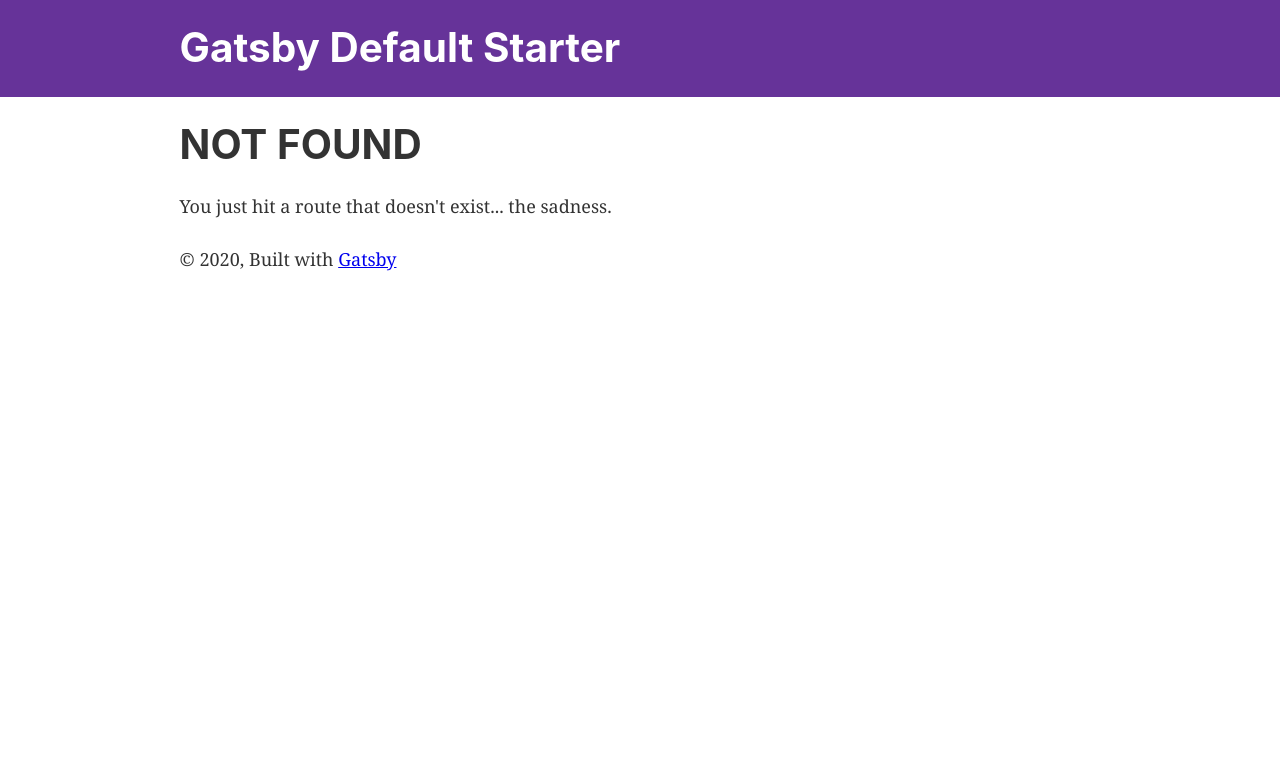
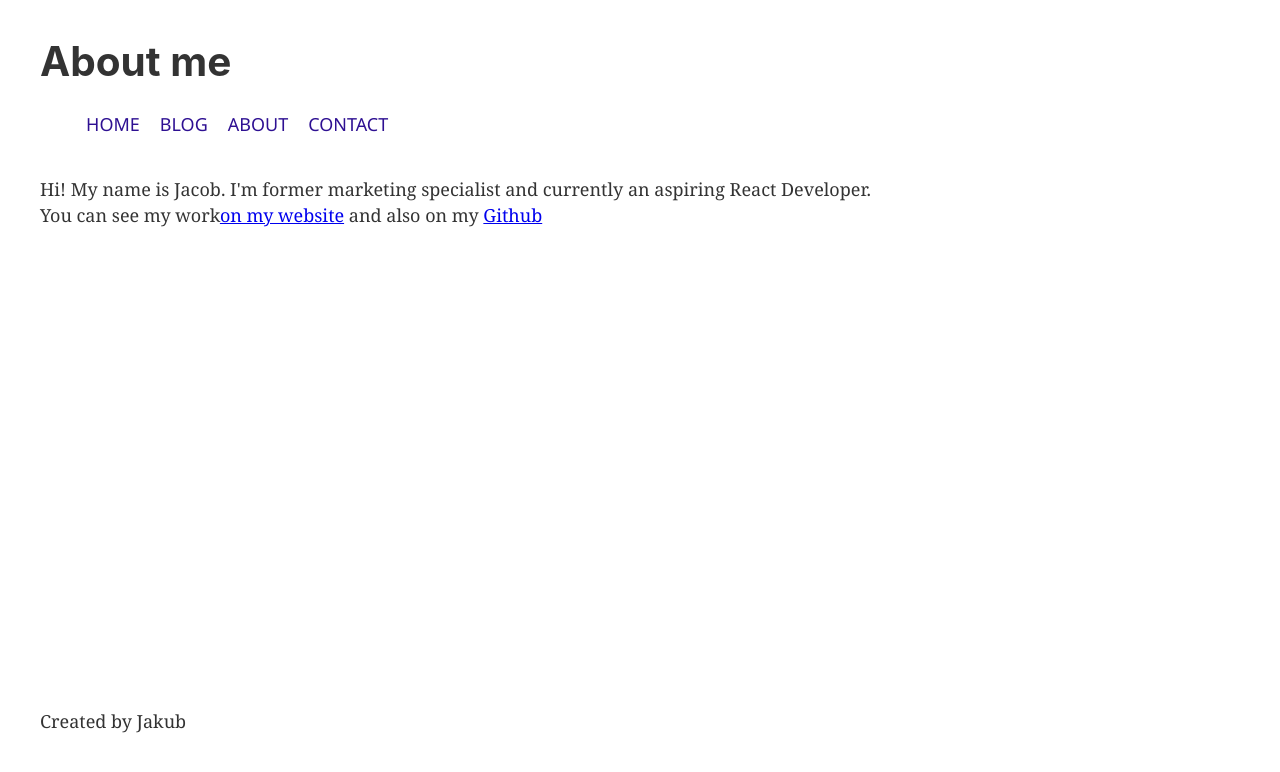
Before and after one commit to Jakub-Piskorz/gatsby-training-blog, a Gatsby site: page /about in a window 1280 px wide. Before the commit this address had no page. Built offline with nearby package versions, Linux system fonts and the light colour scheme; Gatsby itself is replaced by a stand-in of ours.

Commit message:
initial commit

```diff
--- a/gatsby-config.js
+++ b/gatsby-config.js
@@ -1,11 +1,12 @@
 module.exports = {
   siteMetadata: {
-    title: `Gatsby Default Starter`,
-    description: `Kick off your next, great Gatsby project with this default starter. This barebones starter ships with the main Gatsby configuration files you might need.`,
-    author: `@gatsbyjs`,
+    title: `Gatsby Training Blog v3`,
+    description: `Welcome to my Gatsby Training Blog v3`,
+    author: `Jakub Piskorz`,
   },
   plugins: [
     `gatsby-plugin-react-helmet`,
+    `gatsby-plugin-sass`,
     {
       resolve: `gatsby-source-filesystem`,
       options: {
--- a/package.json
+++ b/package.json
@@ -10,13 +10,16 @@
     "gatsby-plugin-manifest": "^2.4.23",
     "gatsby-plugin-offline": "^3.2.23",
     "gatsby-plugin-react-helmet": "^3.3.10",
+    "gatsby-plugin-sass": "^2.3.12",
     "gatsby-plugin-sharp": "^2.6.27",
     "gatsby-source-filesystem": "^2.3.24",
     "gatsby-transformer-sharp": "^2.5.13",
+    "node-sass": "^4.14.1",
     "prop-types": "^15.7.2",
     "react": "^16.12.0",
     "react-dom": "^16.12.0",
-    "react-helmet": "^6.1.0"
+    "react-helmet": "^6.1.0",
+    "styled-components": "^5.1.1"
   },
   "devDependencies": {
     "prettier": "2.0.5"
--- /dev/null
+++ b/src/components/footer.js
@@ -0,0 +1,28 @@
+import React from "react"
+import { useStaticQuery, graphql } from "gatsby"
+import "./layout.scss"
+
+const Footer = props => {
+  const {
+    site: {
+      siteMetadata: { author },
+    },
+  } = useStaticQuery(graphql`
+    query {
+      site {
+        siteMetadata {
+          author
+        }
+      }
+    }
+  `)
+  const _author = props.author || author
+
+  return (
+    <footer>
+      <p>Created by {_author}</p>
+    </footer>
+  )
+}
+
+export default Footer
--- a/src/components/header.js
+++ b/src/components/header.js
@@ -1,42 +1,69 @@
-import { Link } from "gatsby"
-import PropTypes from "prop-types"
 import React from "react"
+import { useStaticQuery, graphql, Link } from "gatsby"
+import "./layout.scss"
+import Modules from "./layout.module.scss"
 
-const Header = ({ siteTitle }) => (
-  <header
-    style={{
-      background: `rebeccapurple`,
-      marginBottom: `1.45rem`,
-    }}
+const Header = props => {
+  const {
+    site: {
+      siteMetadata: { title },
+    },
+  } = useStaticQuery(graphql`
+    query {
+      site {
+        siteMetadata {
+          title
+        }
+      }
+    }
+  `)
+  const _title = props.title || title
+
+  return (
+    <header>
+      <h1>{_title}</h1>
+      <nav>
+        <ul className={Modules.ul}>
+          <li>
+            <Link
+              activeClassName={Modules.activeLink}
+              className={Modules.link}
+              to="/"
             >
-    <div
-      style={{
-        margin: `0 auto`,
-        maxWidth: 960,
-        padding: `1.45rem 1.0875rem`,
-      }}
+              HOME
+            </Link>
+          </li>
+          <li>
+            <Link
+              activeClassName={Modules.activeLink}
+              className={Modules.link}
+              to="/blog"
             >
-      <h1 style={{ margin: 0 }}>
+              BLOG
+            </Link>
+          </li>
+          <li>
             <Link
-          to="/"
-          style={{
-            color: `white`,
-            textDecoration: `none`,
-          }}
+              activeClassName={Modules.activeLink}
+              className={Modules.link}
+              to="/about"
             >
-          {siteTitle}
+              ABOUT
             </Link>
-      </h1>
-    </div>
+          </li>
+          <li>
+            <Link
+              activeClassName={Modules.activeLink}
+              className={Modules.link}
+              to="/contact"
+            >
+              CONTACT
+            </Link>
+          </li>
+        </ul>
+      </nav>
     </header>
   )
-
-Header.propTypes = {
-  siteTitle: PropTypes.string,
-}
-
-Header.defaultProps = {
-  siteTitle: ``,
 }
 
 export default Header
--- a/src/components/layout.js
+++ b/src/components/layout.js
@@ -1,51 +1,30 @@
-/**
- * Layout component that queries for data
- * with Gatsby's useStaticQuery component
- *
- * See: https://www.gatsbyjs.org/docs/use-static-query/
- */
+import React from "react"
+import Footer from "./footer"
+import Header from "./header"
+import styled from "styled-components"
+import SEO from "./seo"
 
-import React from "react"
-import PropTypes from "prop-types"
-import { useStaticQuery, graphql } from "gatsby"
-
-import Header from "./header"
-import "./layout.css"
-
-const Layout = ({ children }) => {
-  const data = useStaticQuery(graphql`
-    query SiteTitleQuery {
-      site {
-        siteMetadata {
-          title
-        }
-      }
-    }
-  `)
+const Layout = props => {
+  const Container = styled.div`
+    display: flex;
+    flex-direction: column;
+    margin: auto;
+    max-width: 1300px;
+    padding: 40px;
+    min-height: 100vh;
+  `
+  const InnerContainer = styled.div`
+    flex-grow: 1;
+  `
 
   return (
-    <>
-      <Header siteTitle={data.site.siteMetadata.title} />
-      <div
-        style={{
-          margin: `0 auto`,
-          maxWidth: 960,
-          padding: `0 1.0875rem 1.45rem`,
-        }}
-      >
-        <main>{children}</main>
-        <footer>
-          © {new Date().getFullYear()}, Built with
-          {` `}
-          <a href="https://www.gatsbyjs.org">Gatsby</a>
-        </footer>
-      </div>
-    </>
+    <Container>
+      <SEO title={props.title} author={props.author} />
+      <Header title={props.title}></Header>
+      <InnerContainer>{props.children}</InnerContainer>
+      <Footer author={props.author}></Footer>
+    </Container>
   )
 }
 
-Layout.propTypes = {
-  children: PropTypes.node.isRequired,
-}
-
 export default Layout
--- /dev/null
+++ b/src/components/layout.module.scss
@@ -0,0 +1,18 @@
+.ul {
+  display: flex;
+  a {
+    text-decoration: none;
+    font-family: "Segoe UI";
+  }
+  li {
+    text-decoration: none;
+    margin-left: 20px;
+    display: flex;
+  }
+}
+.link {
+  color: #2e1092;
+}
+.active-link {
+  color: #c04cee;
+}
--- /dev/null
+++ b/src/pages/about.js
@@ -0,0 +1,20 @@
+import React from "react"
+import Layout from "../components/layout"
+import { Link } from "gatsby"
+
+const About = () => {
+  return (
+    <Layout title="About me" author="Jakub">
+      <p>
+        Hi! My name is Jacob. I'm former marketing specialist and currently an
+        aspiring React Developer.
+        <br />
+        You can see my work
+        <Link to="http://jakubpiskorz.pl">on my website</Link> and also on my{" "}
+        <Link to="https://github.com/Jakub-Piskorz">Github</Link>
+      </p>
+    </Layout>
+  )
+}
+
+export default About
```
Also changed, not shown: src/components/image.js (deleted, +0 -32 lines), src/pages/contact.js (added, +17 -0 lines), src/pages/index.js (+8 -18 lines), src/pages/page-2.js (deleted, +0 -16 lines), src/pages/using-typescript.tsx (deleted, +0 -34 lines), src/components/layout.scss (renamed from src/components/layout.css), 1 other file. Lines whose indentation alone changed are shown as unchanged.
